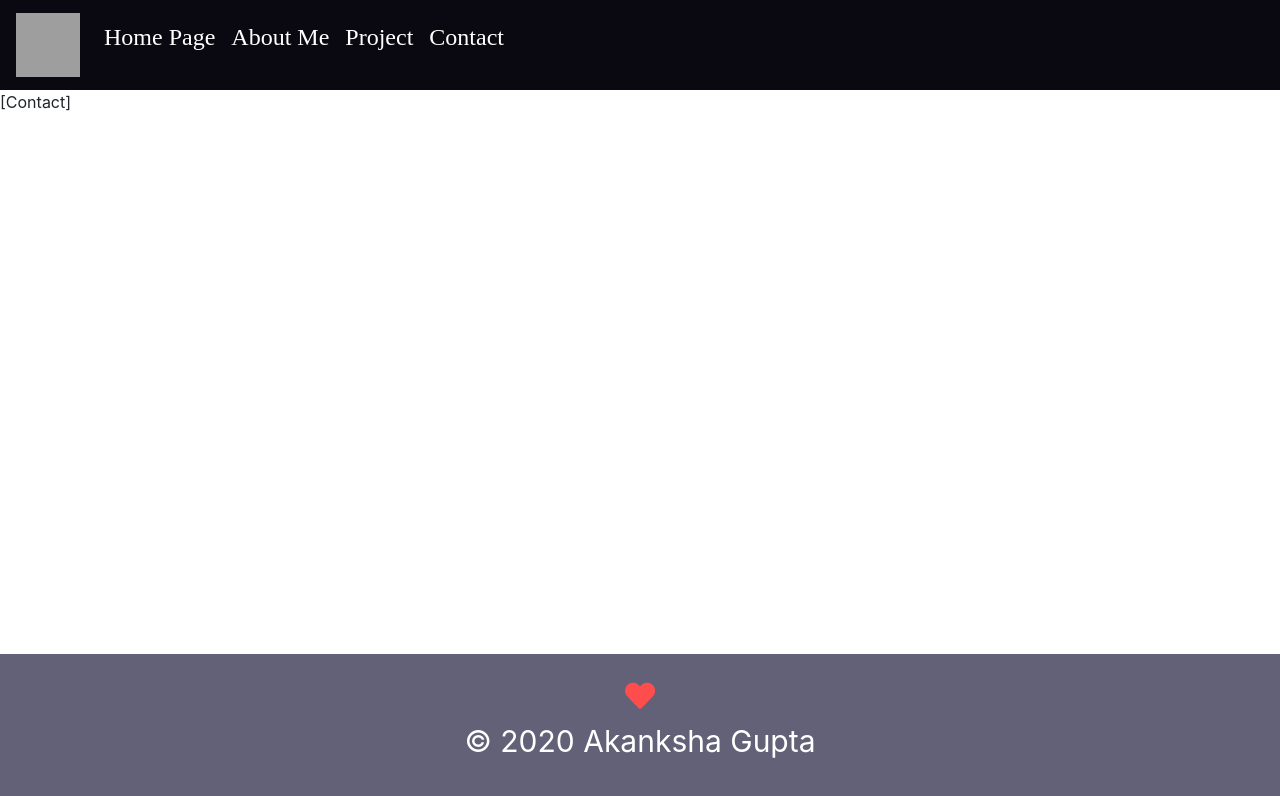
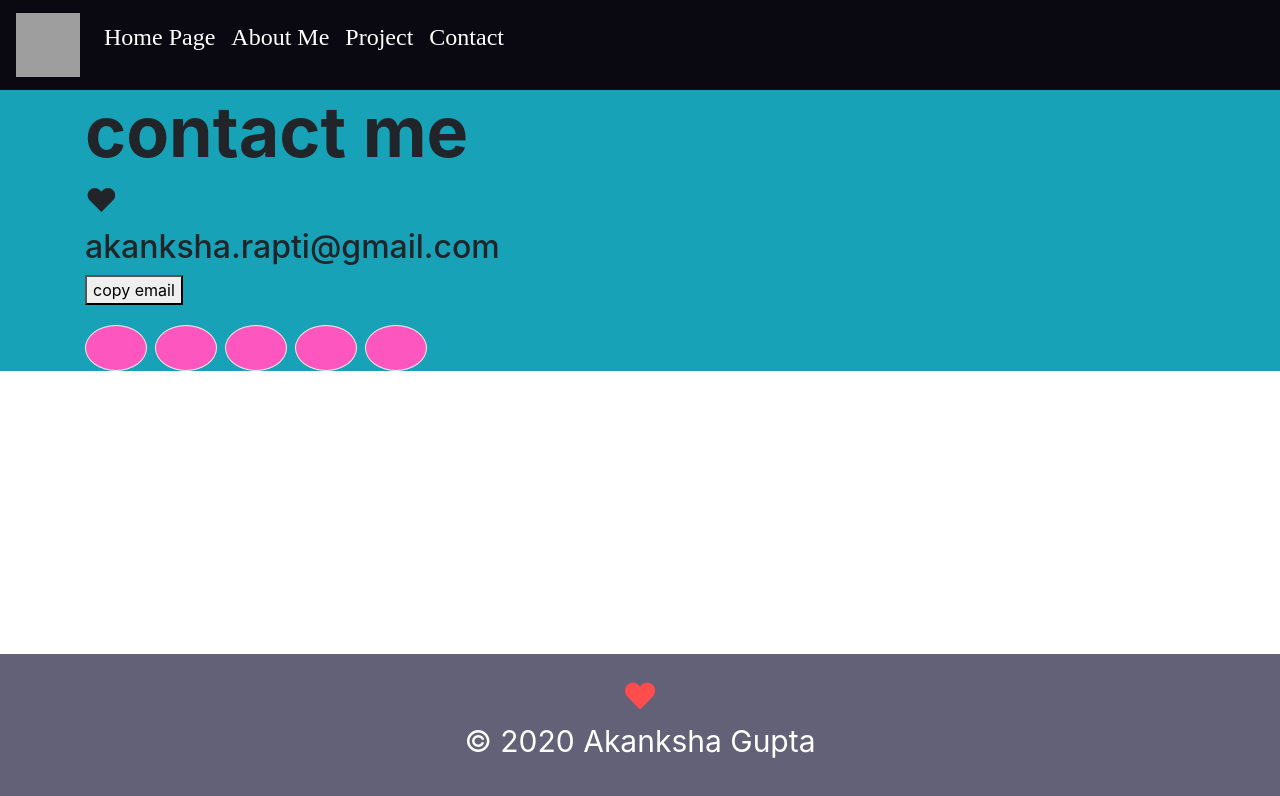
Before and after one commit to Akanksha-Gupta03/React-Portfolio, a React (Create React App) app: page /contact in a window 1280 px wide. Shown: the top 796 px of the page. Built offline with nearby package versions, Linux system fonts and the light colour scheme; grey boxes are pictures that could not be loaded.

Commit message:
created project and contact files

```diff
--- a/src/components/Contact.js
+++ b/src/components/Contact.js
@@ -2,7 +2,52 @@ import React from 'react';
 
 function Contact(props){
     return(
-        <>[Contact]</>
+        <div class="contact bg-info" id="contactSection">
+            <div class="container">
+                <h1><strong>contact me</strong></h1>
+                <h2 id="heart">&hearts;</h2>
+                <div class="row">
+                <div class="col-lg-12">
+                    <h2 id="my-email">akanksha.rapti@gmail.com</h2>
+                    <button onclick="copyEmail('#my-email')">copy email</button>
+                </div>
+                </div>
+                <div class="row">
+                <div class="col-lg-12">
+
+                    <ul class="list-inline mb-0">
+                        <li class="list-inline-item">
+                            <a class="btn btn-outline-light btn-social text-center rounded-circle" href=" #">
+                            <i class="fa fa-fw fa-facebook"></i>
+                            </a>
+                        </li>
+                        <li class="list-inline-item">
+                            <a class="btn btn-outline-light btn-social text-center rounded-circle" href=" #">
+                            <i class="fa fa-fw fa-linkedin"></i>
+                            </a>
+                        </li>
+                        <li class="list-inline-item">
+                            <a class="btn btn-outline-light btn-social text-center rounded-circle" href=" #">
+                            <i class="fa fa-fw fa-instagram"></i>
+                            </a>
+                        </li>
+                        <li class="list-inline-item">
+                            <a class="btn btn-outline-light btn-social text-center rounded-circle" href=" #">
+                                <i class="fa fa-fw fa-pinterest"></i>
+                            </a>
+                        </li>
+                        <li class="list-inline-item">
+                            <a class="btn btn-outline-light btn-social text-center rounded-circle" href=" #">
+                                <i class="fa fa-fw fa-github"></i>
+                            </a>
+                        </li>
+                        </ul>
+
+                </div>
+                </div>
+
+            </div>
+        </div>
  );
 }
 export default Contact;
--- a/src/components/Project.js
+++ b/src/components/Project.js
@@ -1,8 +1,22 @@
-import React from 'react';
+import React from "react";
+import ProjectCard from "./ProjectCard";
+import projects from "./projects.json";
+import "../style/Project.css"
 
-function Project(props){
-    return(
-        <>[Project]</>
- );
+function Project( props ){
+    return (
+        <div class="portfolio" id="portfolioSection">
+          <div class="container">
+            <h2>&hearts;</h2>
+            <h1 class="portHead">portfolio</h1>
+            <div class="thumbnailWrapper">
+             <div class="row">
+              {projects.map( project=><ProjectCard {...project} />)}
+             </div>
+            </div>
+          </div>
+        </div>
+    )
 }
+
 export default Project;
--- /dev/null
+++ b/src/components/ProjectCard.js
@@ -0,0 +1,15 @@
+import React from "react";
+import "../style/ProjectCard.css"
+
+function ProjectCard( props ){
+    return (
+        <div class="col-md-4">
+         <div class="imgContainer" data-aos-duration="2000" data-aos="fade-up" data-aos-easing="ease-in-sine">
+          <img class="img-fluid imgMod" src={props.image} alt=" " />
+          <a class="projectName" href={props.link}><p>{props.name}</p></a>
+         </div>
+        </div>
+    )
+}
+
+export default ProjectCard;
--- a/src/components/projects.json
+++ b/src/components/projects.json
@@ -1,9 +1,21 @@
 [
-    {"name": "Cooking For Dummies","image":"","link":""},
-    {"name": "","image":"","link":""},
-    {"name": "","image":"","link":""},
-    {"name": "","image":"","link":""},
-    {"name": "","image":"","link":""},
-    {"name": "","image":"","link":""}
+    {"name": "Cooking For Dummies",
+     "image":"https://encrypted-tbn0.gstatic.com/images?q=tbn%3AANd9GcTlW6arQNhxx7VzSTzoweMsfFcoeXTweVRpi8w1nCV2YS2v1QxY&usqp=CAU",
+     "link":"https://stephanieblom.github.io/Project-1/"},
+    {"name": "Fitness Diaries",
+     "image":"https://images.pexels.com/photos/841130/pexels-photo-841130.jpeg?",
+     "link":"https://fitness-diaries.herokuapp.com/"},
+    {"name": "Password-Generator",
+     "image":"https://i0.wp.com/thevpn.guru/wp-content/uploads/2019/05/Strong-Password-Generator.jpg?",
+     "link":"https://akanksha-gupta03.github.io/Password-Generator/"},
+    {"name": "Code Quiz",
+     "image":"https://ichef.bbci.co.uk/childrens-responsive-ichef-ck/400xn/amz/cbbc/bp-codebreaking-quiz.jpg",
+     "link":"https://akanksha-gupta03.github.io/Code-Quiz/"},
+    {"name": "Day Planner",
+     "image":"https://allwordsmatter.com/wp-content/uploads/2018/01/Depositphotos_128703896_m-2015-720x400.jpg",
+     "link":"https://akanksha-gupta03.github.io/Day-Planner/"},
+    {"name": "Weather-Forecast",
+     "image":"https://i0.wp.com/mountainreporter.com/wp-content/uploads/2019/03/Weather-Report.jpg?",
+     "link":"https://akanksha-gupta03.github.io/Weather-Forecast/"}
 
 ]
--- /dev/null
+++ b/src/style/Project.css
@@ -0,0 +1,16 @@
+.portfolio {
+    color:  black !important;
+    text-align: center;
+    padding-top: 1%;
+    padding-bottom: 5%;
+    background-color: #f5eeba;
+}
+
+.thumbnailWrapper {
+    padding-left: 5%;
+    padding-right: 5%;
+    text-align: center;
+}
+.portHead{
+    font-size: 3.5rem;
+}
--- /dev/null
+++ b/src/style/ProjectCard.css
@@ -0,0 +1,18 @@
+.imgMod {
+    width: 100%;
+    height: 100%;
+    padding: 2%;;
+    margin: 3%;
+    margin-bottom: 5%;
+    margin-top: 5%;
+    border-radius: 10%;
+}
+
+.projectName {
+    color: black !important;
+    font-weight: bolder;
+}
+
+.imgContainer .imgMod{
+    box-shadow: 10px 10px 5px grey;
+}
```
